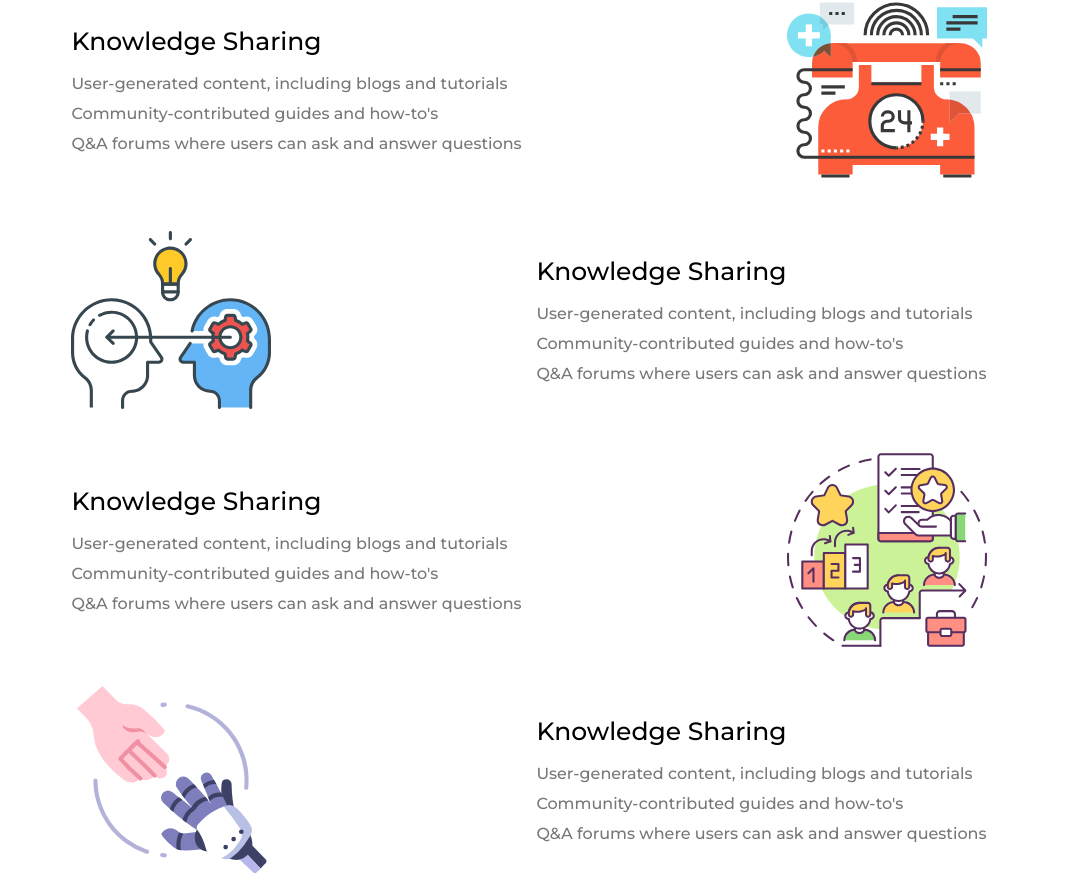
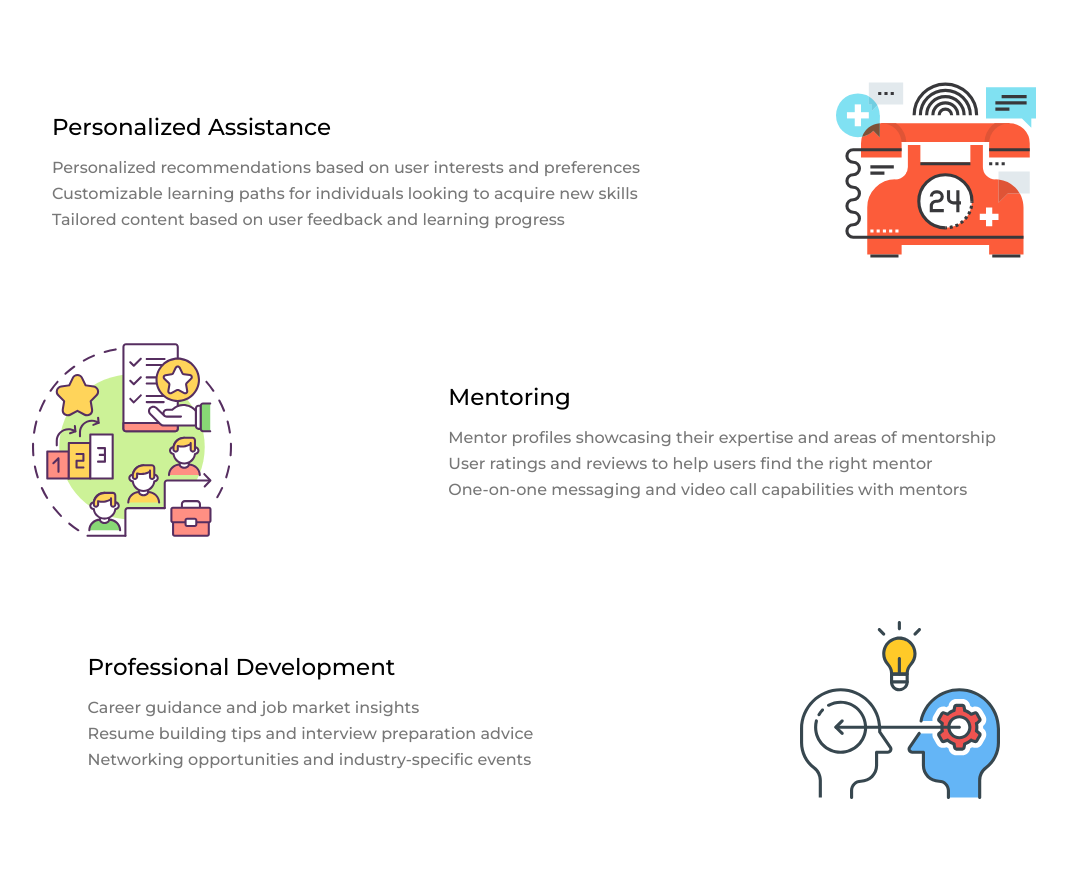
Before and after one commit to Gaurav-Verma07/while, a Next.js app: page / in a window 1280 px wide. Shown: the part 2121-2996 px from the top of the page, without its empty margins (111-1178 px from the left). Built offline with nearby package versions, Linux system fonts and the light colour scheme.

Commit message:
stye: features

```diff
--- a/components/Features/Features.module.css
+++ b/components/Features/Features.module.css
@@ -18,16 +18,23 @@
   display: flex;
   flex-direction: column;
   align-items: center;
-  margin: 30px 0;
+  margin: 30px 25px;
 }
 
 .content {
-  text-align: center;
-  margin: 30px 0;
+  margin: 30px -7px;
 }
+
+.title {
+  color: #000;
+  font-size: 23px;
+  font-weight: 500;
+  line-height: 40px;
+}
+
 .point {
   font-size: 14px;
-  line-height: 30px;
+  line-height: 26px;
   margin-bottom: 0;
 }
 
@@ -45,16 +52,11 @@
   .heading {
     font-size: 60px;
     font-weight: 700;
-    margin-bottom: 30px;
+    margin-bottom: 70px;
   }
-  .content{
+  .content {
     text-align: left;
-  }
-  .title {
-    color: #000;
-    font-size: 25px;
-    font-weight: 500;
-    line-height: 40px;
+    margin: 0 30px;
   }
   .point {
     font-size: 16px;
@@ -64,7 +66,7 @@
     justify-content: space-around;
     align-items: center;
     flex-direction: row;
-    margin: 30px 0;
+    margin: 70px 0;
   }
   .order1 {
     order: 1;
--- a/constants/featuers.ts
+++ b/constants/featuers.ts
@@ -10,38 +10,38 @@ export const features = [
   },
   {
     img: '/assets/feature2.svg',
-        title: 'Knowledge Sharing',
+    title: 'Personalized Assistance',
     points: [
-          'User-generated content, including blogs and tutorials',
-          "Community-contributed guides and how-to's",
-          'Q&A forums where users can ask and answer questions',
+      'Personalized recommendations based on user interests and preferences',
+      ' Customizable learning paths for individuals looking to acquire new skills',
+      ' Tailored content based on user feedback and learning progress',
+    ],
+  },
+  {
+    img: '/assets/feature4.svg',
+    title: 'Mentoring',
+    points: [
+      'Mentor profiles showcasing their expertise and areas of mentorship',
+      'User ratings and reviews to help users find the right mentor',
+      ' One-on-one messaging and video call capabilities with mentors',
     ],
   },
   {
     img: '/assets/feature3.svg',
-        title: 'Knowledge Sharing',
+    title: 'Professional Development',
     points: [
-          'User-generated content, including blogs and tutorials',
-          "Community-contributed guides and how-to's",
-          'Q&A forums where users can ask and answer questions',
-        ],
-      },
-      {
-        img: '/assets/feature4.svg',
-        title: 'Knowledge Sharing',
-        points: [
-          'User-generated content, including blogs and tutorials',
-          "Community-contributed guides and how-to's",
-          'Q&A forums where users can ask and answer questions',
+      'Career guidance and job market insights',
+      'Resume building tips and interview preparation advice',
+      'Networking opportunities and industry-specific events',
     ],
   },
   {
     img: '/assets/feature5.svg',
-        title: 'Knowledge Sharing',
+    title: 'Technology & Innovation',
     points: [
-          'User-generated content, including blogs and tutorials',
-          "Community-contributed guides and how-to's",
-          'Q&A forums where users can ask and answer questions',
+      'Discussions on emerging technologies and trends',
+      'Coding tutorials and software development projects',
+      'Hackathons and challenges to encourage innovation',
     ],
   },
 ];
```
Lines whose indentation alone changed are shown as unchanged.
